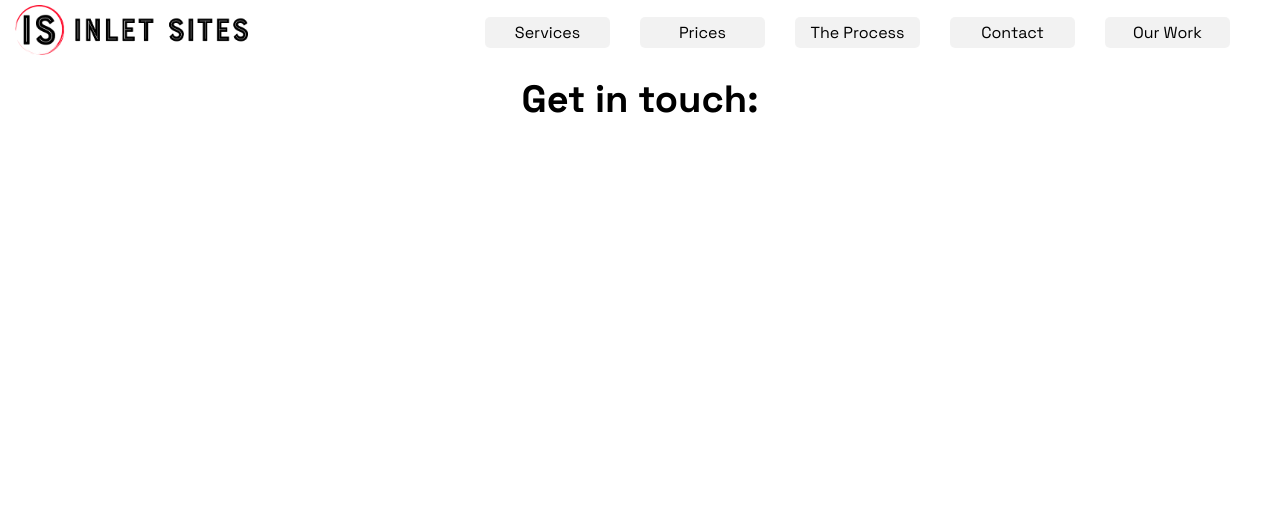
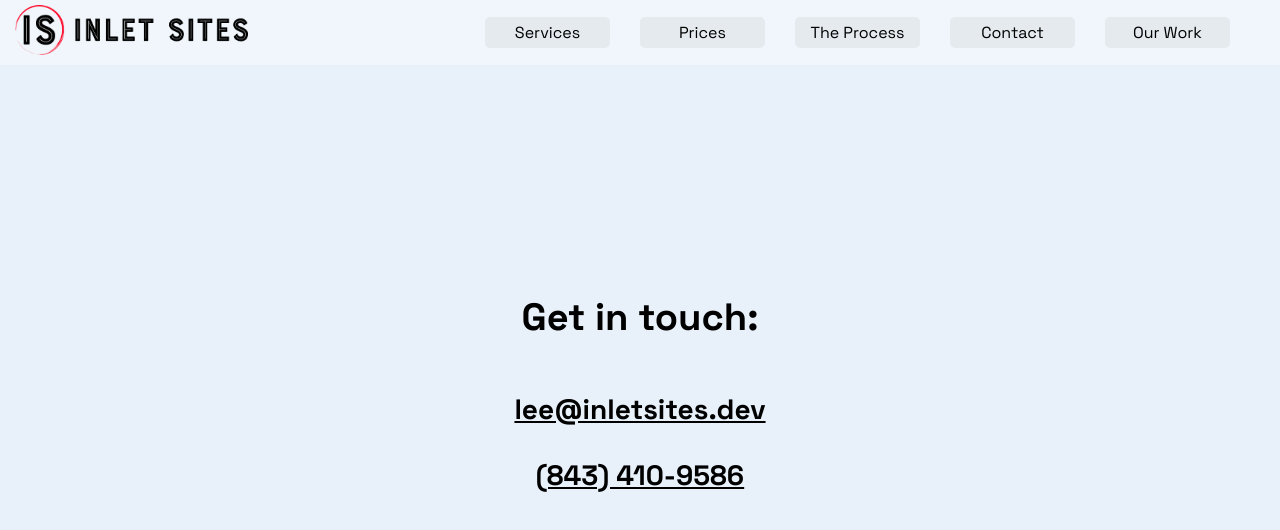
Before and after one commit to inlet-sites/inletsites-dev2.0, a SvelteKit app: page /contact in a window 1280 px wide. Shown: the top 530 px of the page. Built offline with nearby package versions, Linux system fonts and the light colour scheme.

Commit message:
Update the contact page.

```diff
--- a/src/routes/contact/+page.svelte
+++ b/src/routes/contact/+page.svelte
@@ -1,8 +1,9 @@
 <svelte:head>
     <title>Contact | Inlet Sites</title>
+    <meta name="description" content="Inlet sites web development contact information">
 </svelte:head>
 
-<div class="container">
+<div class="Contact">
     <h1>Get in touch:</h1>
 
     <a href="mailto:lee@inletsites.dev">lee@inletsites.dev</a>
@@ -10,12 +11,14 @@
 </div>
 
 <style>
-    .container{
+    .Contact{
         display: flex;
         flex-direction: column;
+        justify-content: center;
         align-items: center;
-        margin: 75px auto;
-        width: 90%;
+        height: 100vh;
+        width: 100vw;
+        background: var(--lightBackground);
     }
 
     h1{
@@ -24,8 +27,9 @@
     }
 
     a{
-        color: white;
+        color: black;
         margin: 15px 0;
         font-size: 28px;
+        font-weight: bold;
     }
 </style>
--- a/src/routes/process/+page.svelte
+++ b/src/routes/process/+page.svelte
@@ -1,5 +1,6 @@
 <svelte:head>
     <title>Process | Inlet Sites</title>
+    <meta name="description" content="A description of the process for web development with Inlet Sites">
 </svelte:head>
 
 <div class="Process">
```
